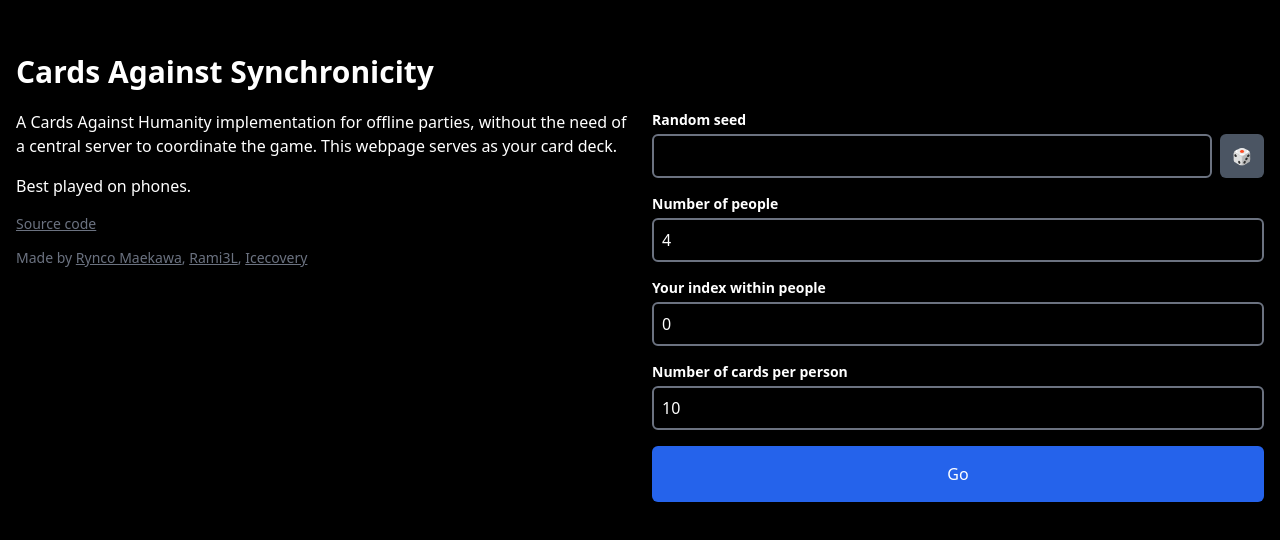
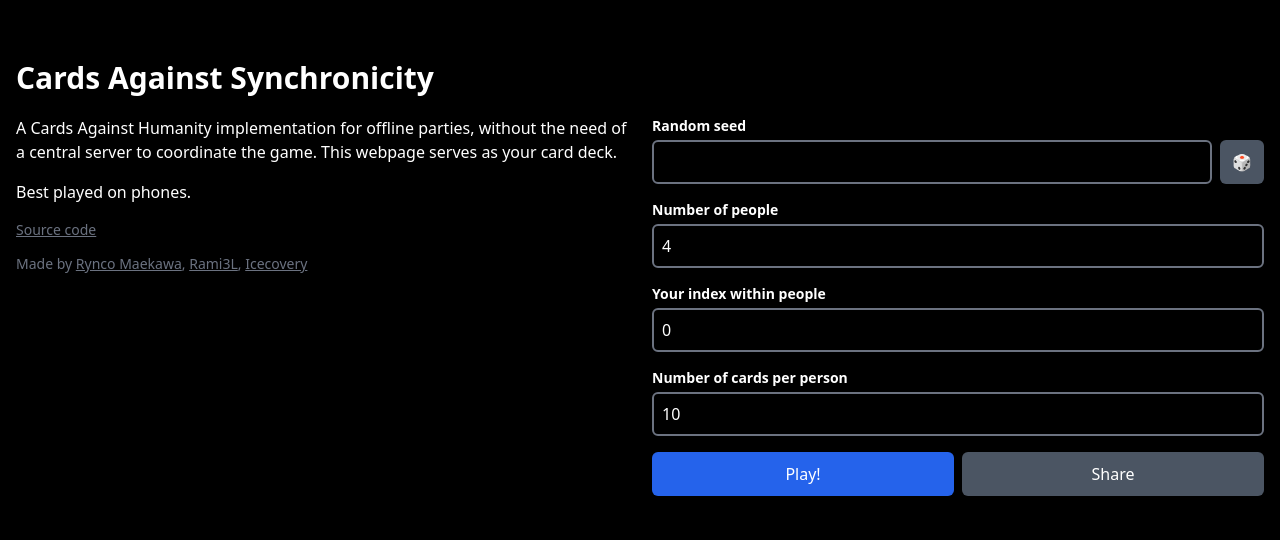
Before and after one commit to Pangpang-Studio/cas, a Vue app: page / in a window 1280 px wide. Shown: the part 134-674 px from the top of the page. Built offline with nearby package versions, Linux system fonts and the light colour scheme.

Commit message:
feat(home): copy the current URL with the "share setup" button

```diff
--- a/src/components/Homepage.vue
+++ b/src/components/Homepage.vue
@@ -14,16 +14,36 @@
 const cardPerPerson = ref<number>(props.cardPerPerson ?? 10)
 const idxPerson = ref<number>(0)
 
+const shareButtonTextOverride = ref<string | null>(null)
+
 const router = useRouter()
 
-function submit() {
-  const submittedData = {
+function submittedData() {
+  return {
     seed: seed.value as string,
     nPeople: nPeople.value as number,
     cardPerPerson: cardPerPerson.value as number,
-    idxPerson: (idxPerson.value as number) % (nPeople.value as number),
+    idxPerson: ((idxPerson.value as number) % (nPeople.value as number)) as
+      | number
+      | undefined,
   }
-  router.push({ name: 'game', query: submittedData })
+}
+
+function submit() {
+  router.push({ name: 'game', query: submittedData() })
+}
+
+async function shareSetup() {
+  if (seed.value === '') {
+    randomSeed()
+  }
+  const data = submittedData()
+  delete data.idxPerson
+  router.push({ query: data })
+  navigator.clipboard.writeText(window.location.href)
+  shareButtonTextOverride.value = 'Copied!'
+  await new Promise((resolve) => setTimeout(resolve, 1000))
+  shareButtonTextOverride.value = null
 }
 
 function randomSeed() {
@@ -82,12 +102,21 @@
         <Input v-model="nPeople" label="Number of people" />
         <Input v-model="idxPerson" label="Your index within people" />
         <Input v-model="cardPerPerson" label="Number of cards per person" />
-        <button
-          @click="submit"
-          class="self-stretch p-4 bg-blue-600 hover:bg-blue-700 rounded-md"
-        >
-          Go
-        </button>
+        <div class="flex gap-2 justify-between items-end">
+          <button
+            @click="submit"
+            class="flex-1 py-2.5 bg-blue-600 hover:bg-blue-700 rounded-md"
+          >
+            Play!
+          </button>
+          <button
+            @click="shareSetup"
+            title="Share this setup!"
+            class="flex-1 py-2.5 bg-gray-600 hover:bg-gray-700 rounded-md"
+          >
+            <span>{{ shareButtonTextOverride ?? 'Share' }}</span>
+          </button>
+        </div>
       </div>
     </div>
   </div>
```
